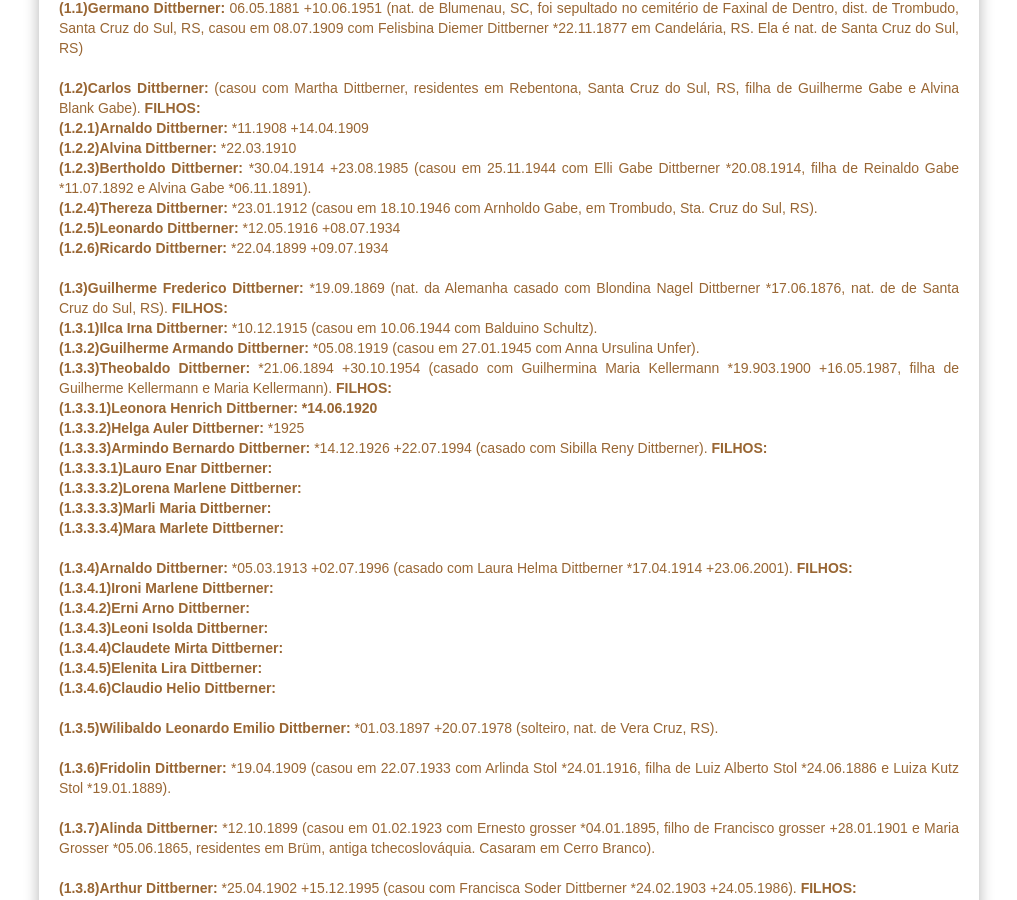
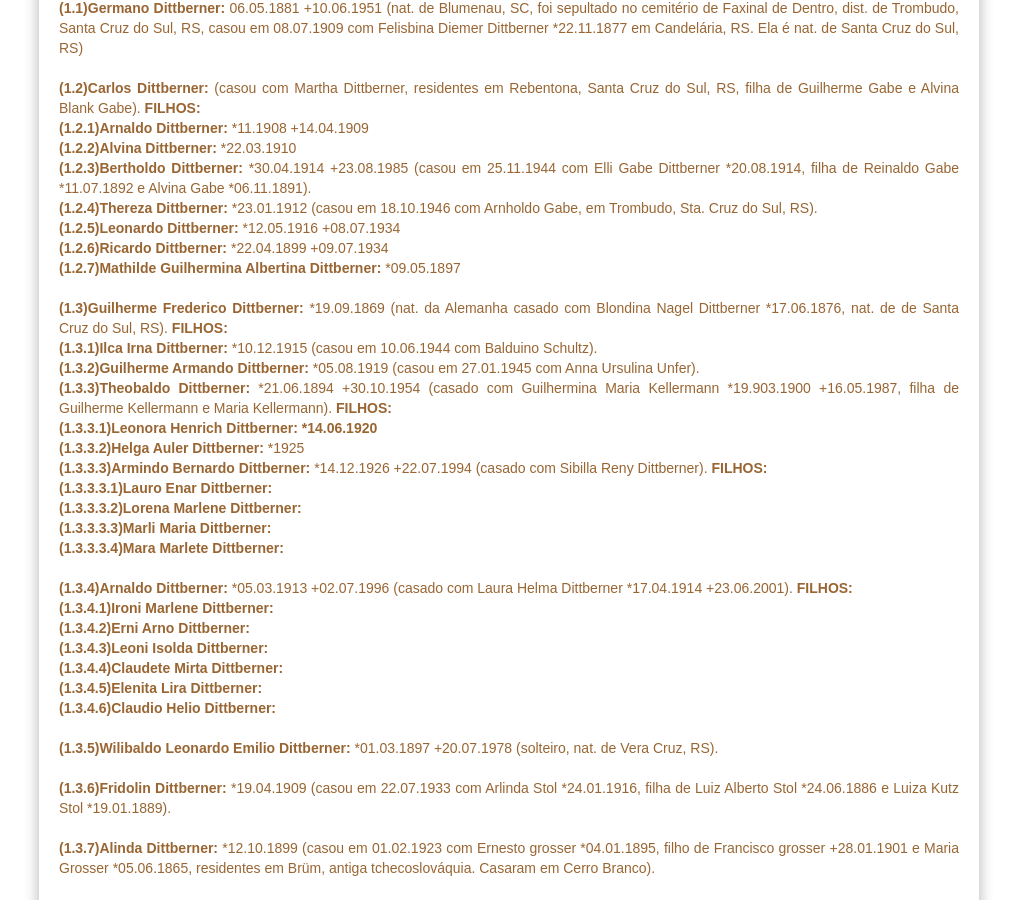
Before and after one commit to claudiovargas1955/claudiovargas1955.github.io, a Jekyll site: the page built from _pages/familia-dittberner.html, in a window 1280 px wide and 900 px high, scrolled down 855 px. Shown: the whole window, without its empty margins (131-1148 px from the left). Built offline with Jekyll 4.4.1, drawn with Linux system fonts in a browser that asks for light colours; some web fonts are replaced.

Commit message:
Update familia-dittberner.html

```diff
--- a/_pages/familia-dittberner.html
+++ b/_pages/familia-dittberner.html
@@ -130,7 +130,8 @@ Alvina Blank Gabe). <b>FILHOS: </b><br>
       Reinaldo Gabe *11.07.1892 e Alvina Gabe *06.11.1891). <br>
       <b>(1.2.4)Thereza Dittberner: </b>*23.01.1912 (casou em 18.10.1946 com Arnholdo Gabe, em Trombudo, Sta. Cruz do Sul, RS).<br>
       <b>(1.2.5)Leonardo Dittberner: </b>*12.05.1916 +08.07.1934 <br>
-      <b>(1.2.6)Ricardo Dittberner: </b>*22.04.1899 +09.07.1934 <br><br>
+      <b>(1.2.6)Ricardo Dittberner: </b>*22.04.1899 +09.07.1934 <br>
+      <b>(1.2.7)Mathilde Guilhermina Albertina Dittberner: </b>*09.05.1897 <br><br>
 
 <b>(1.3)Guilherme Frederico Dittberner: </b>*19.09.1869 (nat. da Alemanha casado com Blondina Nagel Dittberner *17.06.1876, nat. de
 de Santa Cruz do Sul, RS). <b>FILHOS: </b><br>
```
